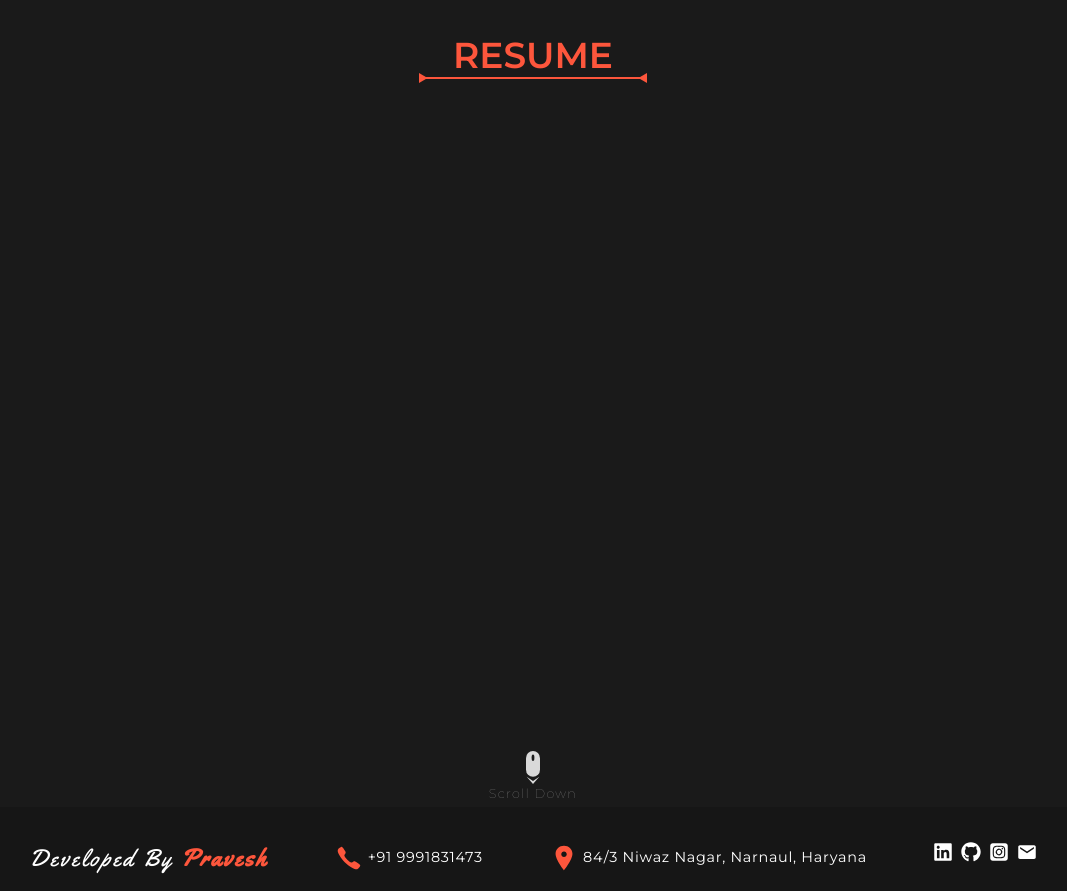
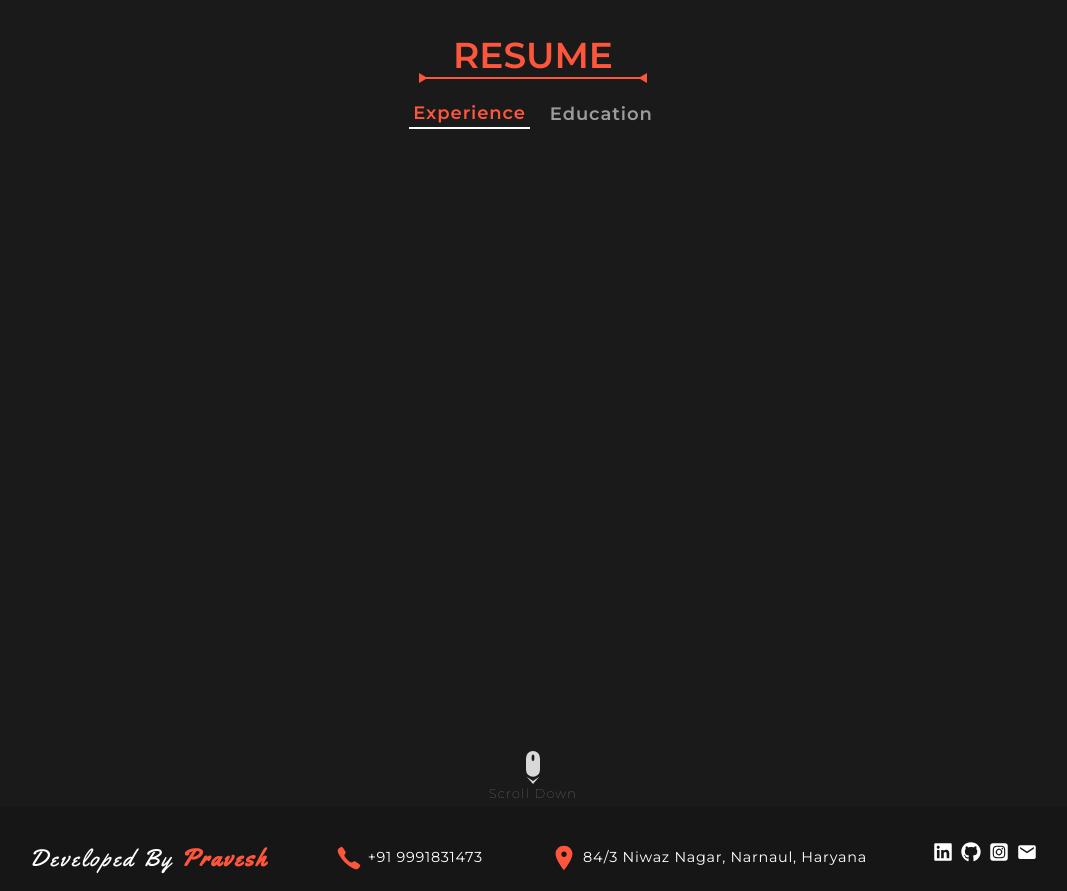
Before and after one commit to pravesh-dev/Portfolio, a React (Vite) app: page / in a window 1280 px wide. Shown: the part 3622-4513 px from the top of the page, without its empty margins (107-1174 px from the left). Built offline with nearby package versions, Linux system fonts and the light colour scheme.

Commit message:
added tab buttons in resume

```diff
--- a/src/Components/Resume.jsx
+++ b/src/Components/Resume.jsx
@@ -1,8 +1,14 @@
-import React from "react";
+import React, { useState } from "react";
 import triangle from "../assets/images/Projects/triangle.svg";
 import mouse from "../assets/images/icon/scrollMouse.svg";
 
 function Resume() {
+  const [activeTab, setActiveTab] = useState("experience");
+
+  const handleTabClick = (tab) => {
+    setActiveTab(tab);
+  };
+
   return (
     <div className="w-full min-h-screen flex flex-col items-center relative py-7">
       {/* <ProjectDecoration/> */}
@@ -20,6 +26,22 @@ function Resume() {
         </span>
       </h1>
 
+      <div className="flex gap-4 items-center mt-5 lg:mb-7">
+        {["experience", "education"].map((tab) => (
+          <button
+            key={tab}
+            className={`text-sm font-semibold px-1 capitalize tracking-wider ${
+              activeTab === tab
+                ? "text-primary border-b-2 border-white"
+                : "text-neutral-300/70"
+            } lg:text-lg`}
+            onClick={() => handleTabClick(tab)}
+          >
+            {tab}
+          </button>
+        ))}
+      </div>
+
       <div className="w-full absolute bottom-3  flex flex-col justify-center items-center lg:bottom-1">
         <img className="w-[0.6rem] lg:w-[0.9rem]" src={mouse} alt="" />
         <p className="text-center text-white/50 font-thin text-[0.6rem] tracking-widest lg:text-[0.8rem]">
```
